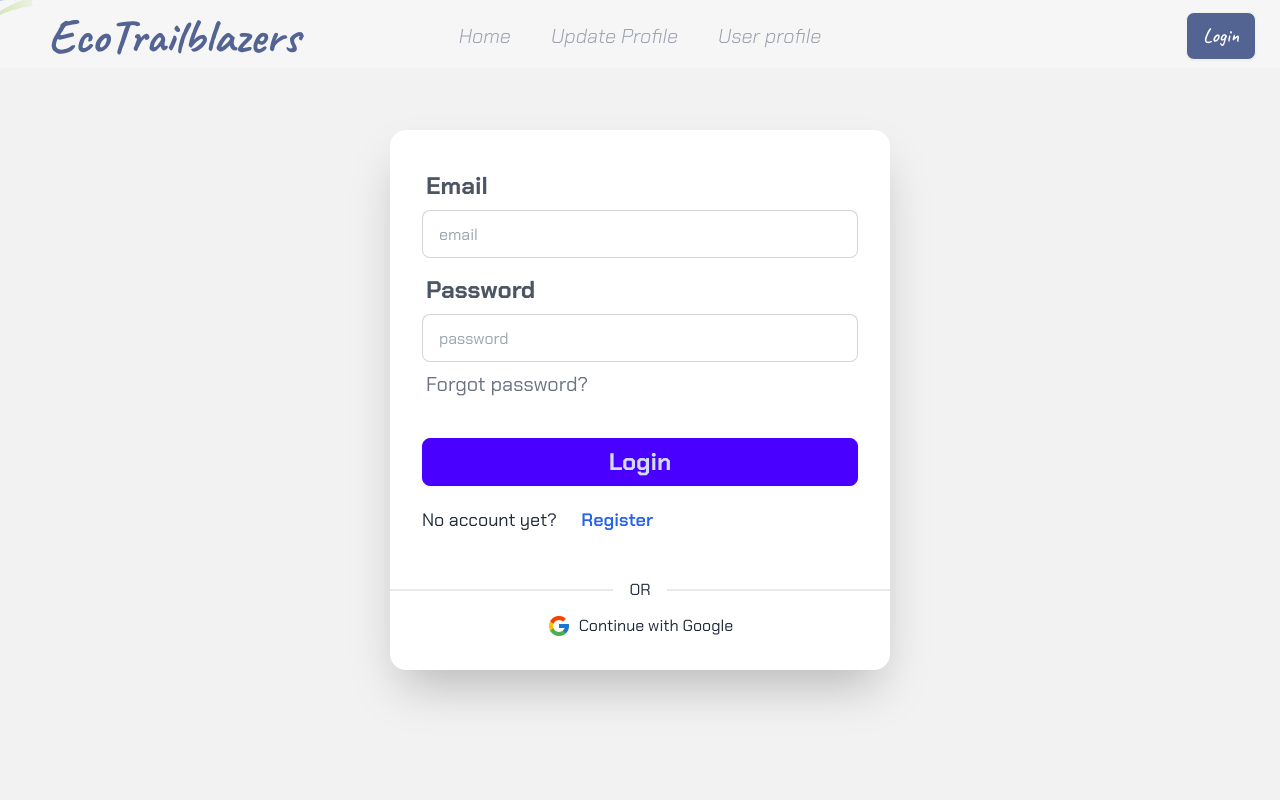
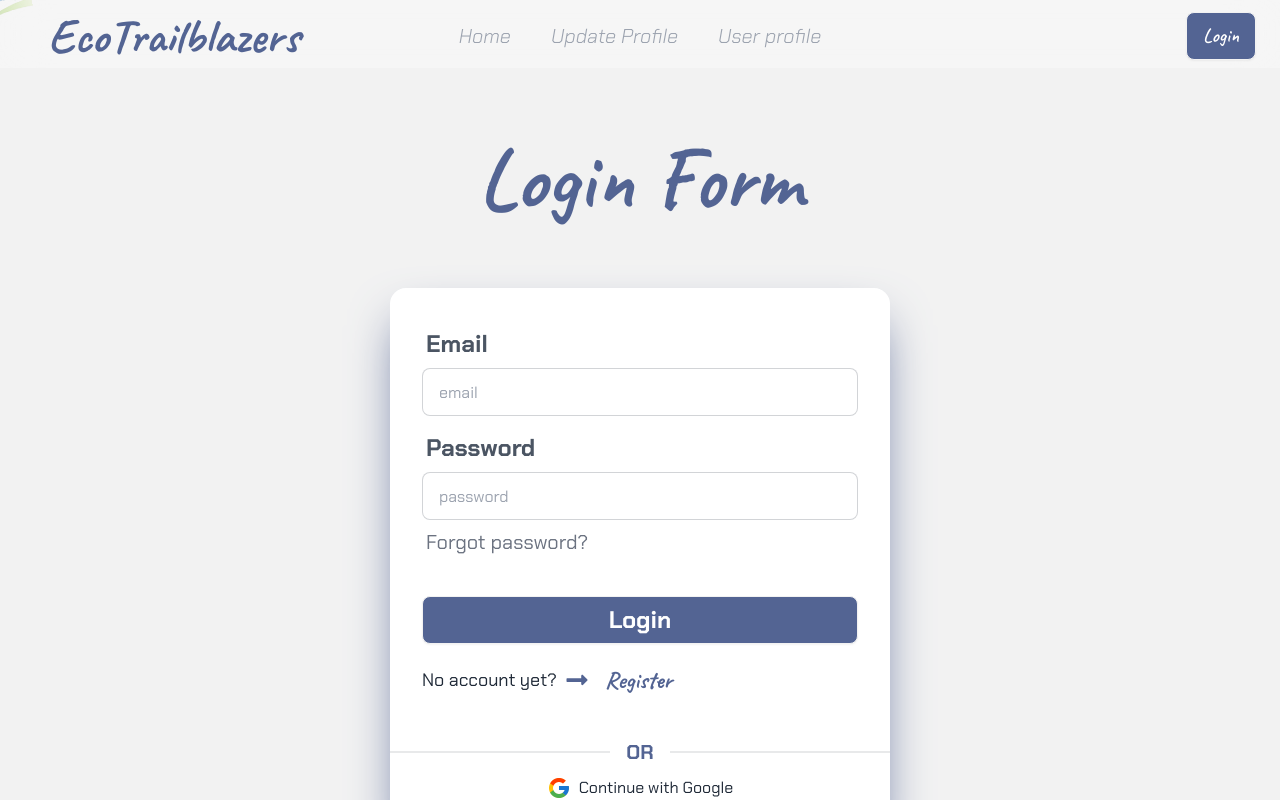
Before and after one commit to farhana988/EcoTrailblazers, a React (Vite) app: page /login in a window 1280 px wide. Shown: the top 800 px of the page. Built offline with nearby package versions, Linux system fonts and the light colour scheme; no server answers; a web font is replaced by a local one.

Commit message:
login and reg form

```diff
--- a/src/components/Footer.jsx
+++ b/src/components/Footer.jsx
@@ -61,7 +61,7 @@ const Footer = () => {
 
       </footer>
       <div className="divider"></div>
-      <aside className="text-center text-xl">
+      <aside className="text-center text-xl text-black">
     <p >Copyright © {new Date().getFullYear()} - All right reserved by <i>EcoTrailblazers</i></p>
   </aside>
     </div>
--- a/src/components/Login.jsx
+++ b/src/components/Login.jsx
@@ -3,6 +3,7 @@ import { Link, useLocation, useNavigate } from "react-router-dom";
 
 import { authContext } from "../provider/AuthProvider";
 import googleLogo from "../assets/google-logo.png";
+import { FaLongArrowAltRight } from "react-icons/fa";
 
 const Login = () => {
   const { signIn, signInWithGoogle } = useContext(authContext);
@@ -38,9 +39,13 @@ const Login = () => {
   return (
     <div>
 
-      <div className="hero bg-base-200 min-h-screen">
-        <div className="hero-content flex-col lg:flex-row-reverse">
-          <div className="card bg-base-100 w-full max-w-5xl shrink-0 shadow-2xl">
+      <div className="hero bg-base-200 py-32">
+        <div className="hero-content flex-col ">
+        <h2  className='text-3xl md:text-5xl lg:text-7xl font-bold mb-14 text-primary active
+        animate__animated animate__heartBeat animate__infinite
+          animate__slower animate__delay-5s'>Login Form</h2>
+          <div className="card bg-base-100 w-full max-w-5xl shrink-0 shadow-2xl shadow-primary">
+
             <form onSubmit={handleSubmit} className="card-body w-96 lg:w-[500px]">
               <div className="form-control">
                 <label className="label">
@@ -79,18 +84,19 @@ const Login = () => {
               </div>
 
               <div className="form-control mt-6">
-                <button className="btn btn-primary font-bold text-2xl">Login</button>
+                <button className="btn  bg-primary text-white  font-bold text-2xl">Login</button>
               </div>
 
-              <h2 className="text-lg mt-3">
+              <h2 className="text-lg mt-3  flex items-center gap-2">
                 No account yet?{" "}
                 <Link to="/reg">
-                  <span className="ml-5 text-blue-600 font-semibold">Register</span>
+                  <span className=" flex items-center gap-4  text-primary active text-2xl font-extrabold">
+                  <FaLongArrowAltRight />Register</span>
                 </Link>
               </h2>
             </form>
 
-            <div className="divider">OR</div>
+            <div className="divider text-primary font-bold text-xl">OR</div>
             <div className="space-y-4">
               <button
                 onClick={handleGoogleLogIn}
--- a/src/components/Register.jsx
+++ b/src/components/Register.jsx
@@ -4,6 +4,7 @@ import { Link, useNavigate } from "react-router-dom";
 
 import { useContext, useState } from "react";
 import { authContext } from "../provider/AuthProvider";
+import { FaLongArrowAltRight } from "react-icons/fa";
 
 const Register = () => {
   const {setUser, registerUser,manageProfile } = useContext(authContext);
@@ -47,7 +48,10 @@ const Register = () => {
     <div>
 
       <div className="hero bg-base-200 min-h-screen">
-        <div className="hero-content flex-col lg:flex-row-reverse">
+        <div className="hero-content flex-col">
+        <h2  className='text-3xl md:text-5xl lg:text-7xl font-bold mb-14 text-primary active
+        animate__animated animate__heartBeat animate__infinite
+          animate__slower animate__delay-5s'>Registration Form</h2>
           <div className="card bg-base-100 w-full max-w-5xl shrink-0 shadow-2xl">
             <form
               onSubmit={handleSubmit}
@@ -110,13 +114,13 @@ const Register = () => {
                 />
               </div>
               <div className="form-control mt-6">
-                <button className="btn btn-primary">Register</button>
+                <button className="btn  bg-primary text-white  font-bold text-2xl">Register</button>
               </div>
-              <h2 className="text-lg mt-3">
-                Already have an account?{" "}
+              <h2 className="text-lg mt-3 flex items-center gap-2">
+                Already have an account?
                 <Link to="/login">
-                  <span className=" ml-5  text-blue-600 font-semibold">
-                    Log in
+                  <span className=" flex items-center gap-4  text-primary active text-2xl font-extrabold">
+                  <FaLongArrowAltRight />Log in
                   </span>
                 </Link>
               </h2>
```
